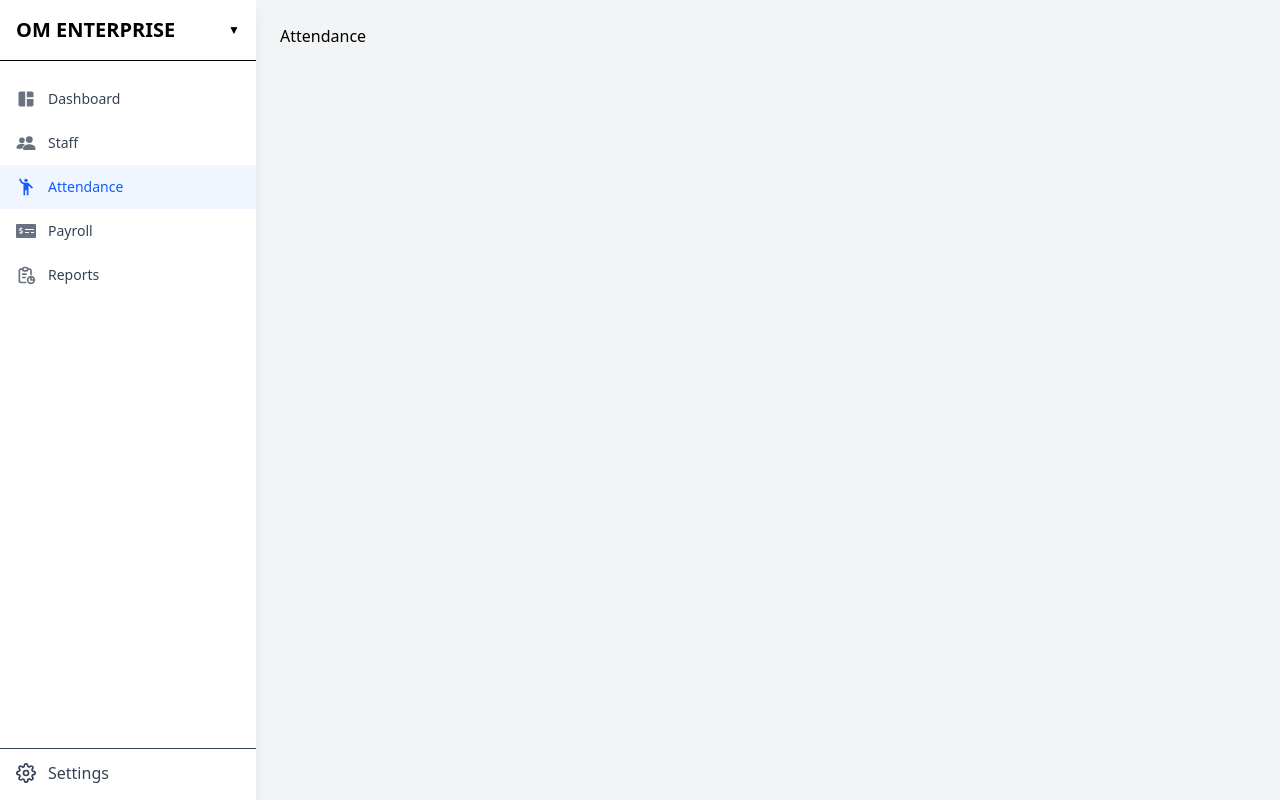
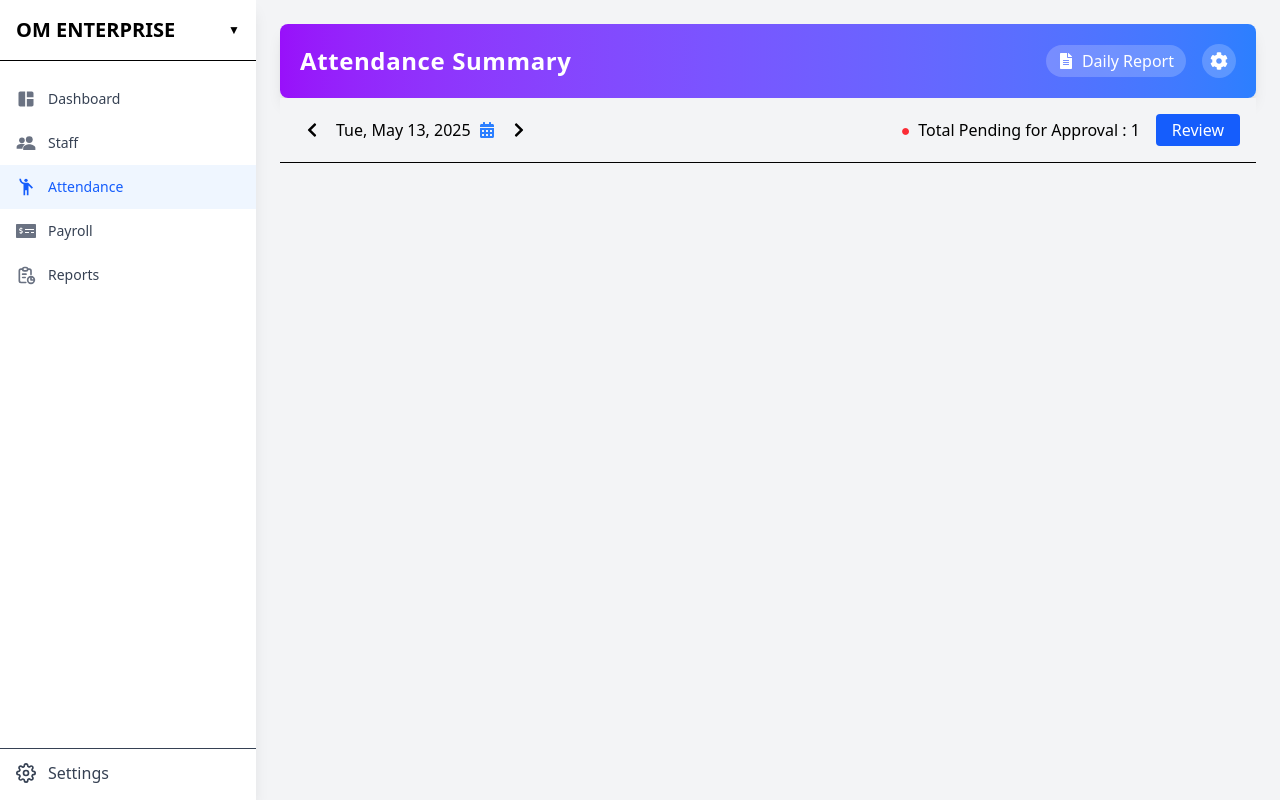
Before and after one commit to DhruvilPatel121/Pagar_Book, a React (Vite) app: page /attendance in a window 1280 px wide. Built offline with nearby package versions, Linux system fonts and the light colour scheme.

Commit message:
add theme page

```diff
--- a/package.json
+++ b/package.json
@@ -14,18 +14,20 @@
     "react": "^19.1.0",
     "react-dom": "^19.1.0",
     "react-icons": "^5.5.0",
-    "react-router-dom": "^7.6.0",
-    "tailwindcss": "^4.1.6"
+    "react-router-dom": "^7.6.0"
   },
   "devDependencies": {
     "@eslint/js": "^9.25.0",
     "@types/react": "^19.1.2",
     "@types/react-dom": "^19.1.2",
     "@vitejs/plugin-react": "^4.4.1",
+    "autoprefixer": "^10.4.21",
     "eslint": "^9.25.0",
     "eslint-plugin-react-hooks": "^5.2.0",
     "eslint-plugin-react-refresh": "^0.4.19",
     "globals": "^16.0.0",
+    "postcss": "^8.5.3",
+    "tailwindcss": "^4.1.6",
     "vite": "^6.3.5"
   }
 }
--- a/src/pages/Attendance.jsx
+++ b/src/pages/Attendance.jsx
@@ -1,9 +1,66 @@
-import React from 'react'
+import React, { useState } from 'react'
+import { FaFileAlt, FaCog, FaChevronLeft, FaChevronRight, FaCalendarAlt } from 'react-icons/fa'
+import { colors, componentStyles, typography, spacing } from '../theme.js'
 
 function Attendance() {
+  const [currentDate, setCurrentDate] = useState(new Date());
+
+  const formatDate = (date) => {
+    const options = { weekday: 'short', month: 'short', day: 'numeric', year: 'numeric' };
+    return date.toLocaleDateString('en-US', options);
+  };
+
+  const navigateDate = (days) => {
+    const newDate = new Date(currentDate);
+    newDate.setDate(newDate.getDate() + days);
+    setCurrentDate(newDate);
+  };
+
   return (
-    <div>
-      Attendance
+    <div className="w-full">
+      <header className={componentStyles.header}>
+        <div className="flex justify-between items-center">
+          <h1 className={typography.header}>Attendance Summary</h1>
+          <div className={`flex items-center ${spacing.gap}`}>
+            <button className={componentStyles.reportButton}>
+              <FaFileAlt />
+              <span>Daily Report</span>
+            </button>
+            <button className={componentStyles.actionButton}>
+              <FaCog className="text-lg" />
+            </button>
+          </div>
+        </div>
+      </header>
+
+      <div className={componentStyles.dateBar}>
+        <div className={`flex items-center ${spacing.smallGap}`}>
+          <button onClick={() => navigateDate(-1)} className={componentStyles.dateNavButton}>
+            <FaChevronLeft />
+          </button>
+          <div className={`flex items-center ${spacing.smallGap} ${typography.normal}`}>
+            <span>{formatDate(currentDate)}</span>
+            <FaCalendarAlt className={colors.primary.icon} />
+          </div>
+          <button onClick={() => navigateDate(1)} className={componentStyles.dateNavButton}>
+            <FaChevronRight />
+          </button>
+        </div>
+
+        <div className={`flex items-center ${spacing.gap}`}>
+          <div className="flex items-center">
+            <span className={`${colors.text.alert} mr-2`}>●</span>
+            <span>Total Pending for Approval : 1</span>
+          </div>
+          <button className={componentStyles.reviewButton}>
+            Review
+          </button>
+        </div>
+      </div>
+
+      <div className={spacing.container}>
+        {/* Your attendance content will go here */}
+      </div>
     </div>
   )
 }
--- /dev/null
+++ b/src/theme.js
@@ -0,0 +1,54 @@
+// Theme configuration for the application
+export const colors = {
+  primary: {
+    gradient: "bg-gradient-to-r from-purple-600 to-blue-500",
+    button: "bg-blue-600 hover:bg-blue-700",
+    icon: "text-blue-500",
+  },
+  secondary: {
+    light: "bg-white/20 hover:bg-white/30",
+    background: "bg-gray-100",
+  },
+  text: {
+    light: "text-white",
+    dark: "text-gray-800",
+    alert: "text-red-500",
+  }
+};
+
+export const spacing = {
+  container: "p-4",
+  header: "p-5",
+  button: "px-4 py-1",
+  iconButton: "p-2",
+  gap: "space-x-4",
+  smallGap: "space-x-2",
+};
+
+export const borders = {
+  rounded: "rounded",
+  roundedFull: "rounded-full",
+  roundedLg: "rounded-lg",
+  divider: "border-b",
+};
+
+export const effects = {
+  shadow: "shadow-lg",
+  transition: "transition-colors",
+};
+
+export const typography = {
+  header: "text-2xl font-bold tracking-wide",
+  normal: "font-medium",
+};
+
+// Component-specific styles
+export const componentStyles = {
+  header: `${colors.primary.gradient} ${colors.text.light} ${spacing.header} ${effects.shadow} ${borders.roundedLg}`,
+  dateNavButton: `${spacing.iconButton} hover:bg-gray-200 ${borders.roundedFull}`,
+  actionButton: `${colors.secondary.light} ${spacing.iconButton} ${borders.roundedFull} ${effects.transition}`,
+  reportButton: `flex items-center ${spacing.smallGap} ${colors.secondary.light} px-3 py-1 ${borders.roundedFull} ${effects.transition}`,
+  reviewButton: `${colors.primary.button} ${colors.text.light} ${spacing.button} ${borders.rounded} ${effects.transition}`,
+  dateBar: `flex justify-between items-center ${spacing.container} ${colors.secondary.background} ${borders.divider}`,
+  calendarButton: `cursor-pointer hover:text-blue-700 ${effects.transition}`,
+};
```
Also changed, not shown: tailwind.config.js (added).
